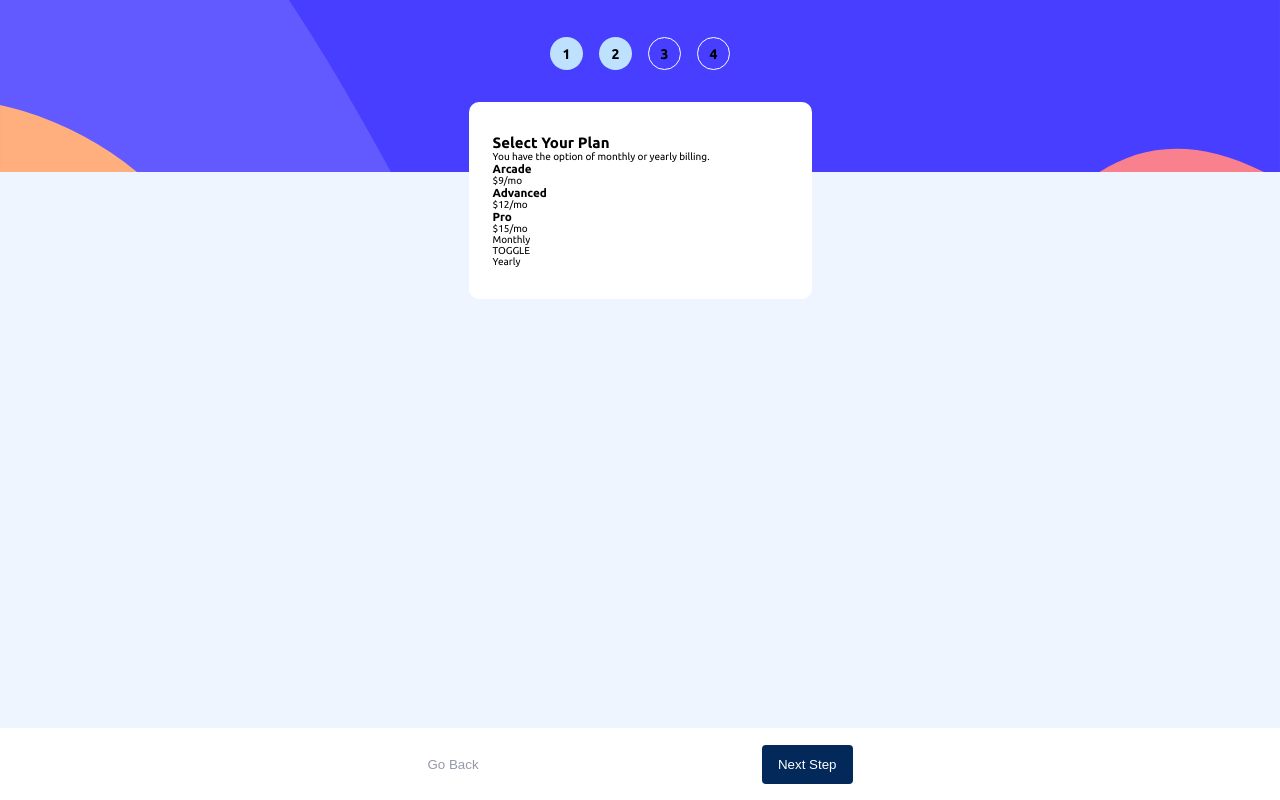
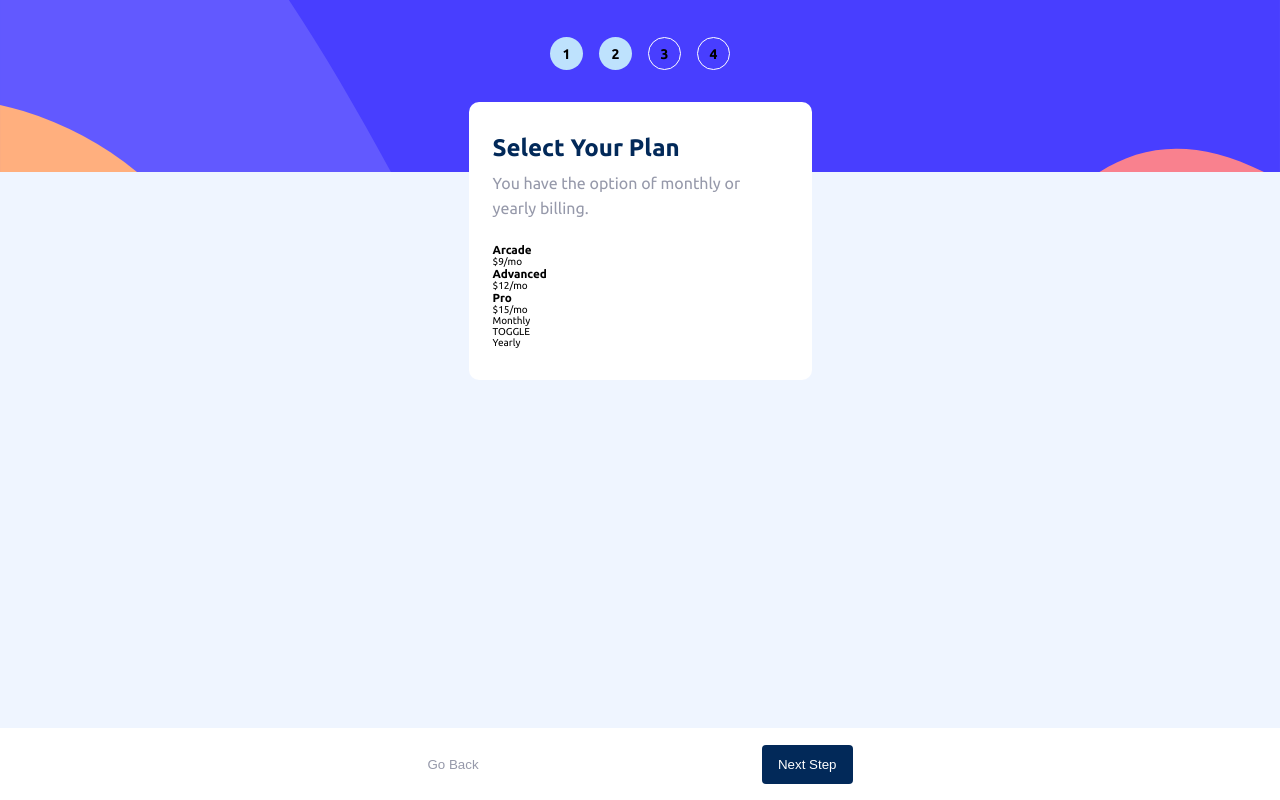
Before and after one commit to aaronkagan/react-multi-step-form, a React (Vite) app: page / in a window 1280 px wide. Both pictures are taken after a click on the button "Next Step". Built offline with nearby package versions, Linux system fonts and the light colour scheme.

Commit message:
adding text and title stylings

```diff
--- a/src/components/Step2.tsx
+++ b/src/components/Step2.tsx
@@ -3,8 +3,8 @@ import styled from 'styled-components';
 const Step2 = () => {
   return (
     <StyledArticle>
-      <h1>Select Your Plan</h1>
-      <p>You have the option of monthly or yearly billing.</p>
+      <h1 className="title">Select Your Plan</h1>
+      <p className="text">You have the option of monthly or yearly billing.</p>
       <div>
         <article>
           <h3>Arcade</h3>
@@ -38,6 +38,19 @@ const StyledArticle = styled.article`
   margin: 0 auto;
   background-color: #fff;
   transform: translateY(-7rem);
+
+  .title {
+    font-size: 2.4rem;
+    margin-bottom: 0.9rem;
+    color: #022959;
+  }
+
+  .text {
+    color: #9699aa;
+    font-size: 1.6rem;
+    line-height: 2.5rem;
+    margin-bottom: 2.2rem;
+  }
 `;
 
 export default Step2;
--- a/src/components/Step3.tsx
+++ b/src/components/Step3.tsx
@@ -2,8 +2,8 @@ import styled from 'styled-components';
 const Step3 = () => {
   return (
     <StyledArticle>
-      <h1>Pick add-ons</h1>
-      <p>Add-ons help enhance your gaming experience.</p>
+      <h1 className="title">Pick add-ons</h1>
+      <p className="text">Add-ons help enhance your gaming experience.</p>
 
       <div>
         <article>
@@ -55,6 +55,19 @@ const StyledArticle = styled.article`
   margin: 0 auto;
   background-color: #fff;
   transform: translateY(-7rem);
+
+  .title {
+    font-size: 2.4rem;
+    margin-bottom: 0.9rem;
+    color: #022959;
+  }
+
+  .text {
+    color: #9699aa;
+    font-size: 1.6rem;
+    line-height: 2.5rem;
+    margin-bottom: 2.2rem;
+  }
 `;
 
 export default Step3;
--- a/src/components/Step4.tsx
+++ b/src/components/Step4.tsx
@@ -2,8 +2,10 @@ import styled from 'styled-components';
 const Step4 = () => {
   return (
     <StyledArticle>
-      <h1>Finishing up</h1>
-      <p>Double-check everything looks OK before confirming.</p>
+      <h1 className="title">Finishing up</h1>
+      <p className="text">
+        Double-check everything looks OK before confirming.
+      </p>
       <div>
         <div>
           <div>
@@ -38,5 +40,18 @@ const StyledArticle = styled.article`
   margin: 0 auto;
   background-color: #fff;
   transform: translateY(-7rem);
+
+  .title {
+    font-size: 2.4rem;
+    margin-bottom: 0.9rem;
+    color: #022959;
+  }
+
+  .text {
+    color: #9699aa;
+    font-size: 1.6rem;
+    line-height: 2.5rem;
+    margin-bottom: 2.2rem;
+  }
 `;
 export default Step4;
--- a/src/components/Step5.tsx
+++ b/src/components/Step5.tsx
@@ -26,8 +26,8 @@ const Step5 = () => {
           fill="white"
         />
       </svg>
-      <h1>Thank you!</h1>
-      <p>
+      <h1 className="title">Thank you!</h1>
+      <p className="text">
         Thanks for confirming your subscription! We hope you have fun using our
         platform. If you ever need support, please feel free to email us at
         support@loremgaming.com.
@@ -44,6 +44,20 @@ const StyledArticle = styled.article`
   margin: 0 auto;
   background-color: #fff;
   transform: translateY(-7rem);
+  text-align: center;
+
+  .title {
+    font-size: 2.4rem;
+    margin-bottom: 0.9rem;
+    color: #022959;
+  }
+
+  .text {
+    color: #9699aa;
+    font-size: 1.6rem;
+    line-height: 2.5rem;
+    margin-bottom: 2.2rem;
+  }
 `;
 
 export default Step5;
```
